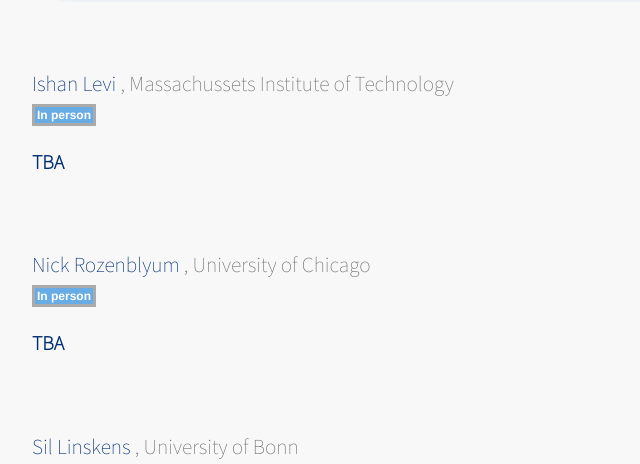
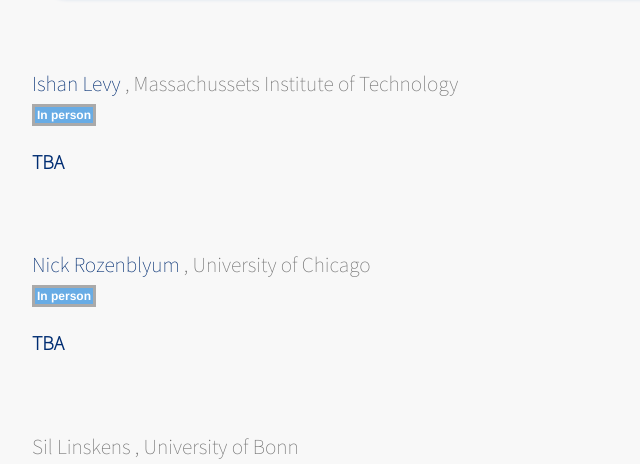
Before and after one commit to jhu-top-seminar/jhu-top-seminar.github.io, a plain HTML site: page index.html in a window 1280 px wide. Shown: the part 472-936 px from the top of the page, 234-874 px from the left. Drawn offline with nearby package versions, Linux system fonts and the light colour scheme; some packages are replaced by stand-ins of ours; a web font is replaced by a local one.

Commit message:
Update index.html

```diff
--- a/index.html
+++ b/index.html
@@ -52,7 +52,7 @@
  <div class="semester"> Fall 2022 </div>
   <div class="talk">
 <div class="date"> 31 Aug 2022 </div>
-<div class="speaker"><a href="https://ishanina.github.io/" target="_blank"> Ishan Levi  </a>, Massachussets Institute of Technology  </div>
+<div class="speaker"><a href="https://ishanina.github.io/" target="_blank"> Ishan Levy  </a>, Massachussets Institute of Technology  </div>
 
  <button class="button" onclick="alert('Krieger 413')">In person</button>
 
@@ -72,7 +72,7 @@
 
   <div class="talk">
 <div class="date"> 12 Sep 2022 </div>
-<div class="speaker"><a href="" target="_blank"> Sil Linskens  </a>, University of Bonn  </div>
+<div class="speaker"> Sil Linskens  </a>, University of Bonn  </div>
 
  <button class="button" onclick="alert('Krieger 413')">In person</button>
 
```
